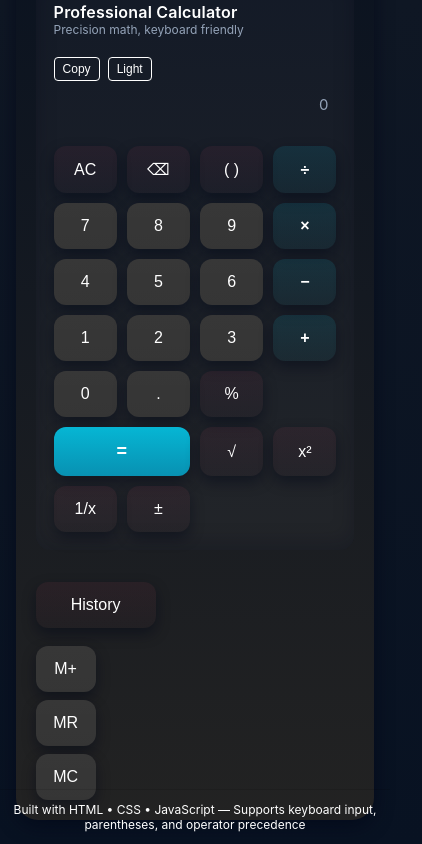
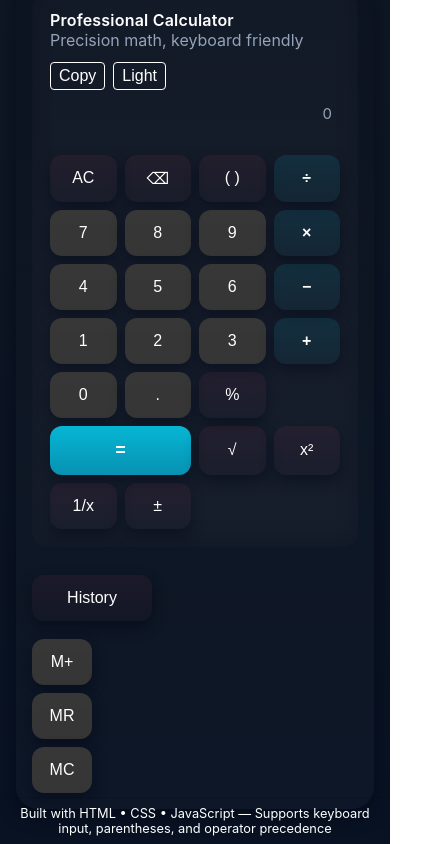
Before and after one commit to chuks2274/calculator, a website: page index.html in a window 390 px wide. Shown: the whole page, 422 px wide, since content can reach past the window. Drawn offline with Linux system fonts and the light colour scheme.

Commit message:
Fix calculator layout: center horizontally, responsive header and mobile display

```diff
--- a/css/style.css
+++ b/css/style.css
@@ -457,3 +457,126 @@ html.light .modal {
   align-items: center;
   flex-wrap: wrap; /* allows buttons to move below title on small screens */
 }
+
+
+
+
+
+
+
+
+
+ /* --- Outer wrapper --- */
+.wrap {
+  display: flex;
+  justify-content: center;   /* center horizontally */
+  align-items: flex-start;   /* flow naturally vertically on mobile */
+  flex-direction: column;
+  width: 100%;
+  padding: 1rem;
+  box-sizing: border-box;
+}
+
+/* Center vertically on desktop */
+@media (min-width: 721px) {
+  .wrap {
+    min-height: 100vh;
+    justify-content: center;  /* vertical centering */
+  }
+}
+
+/* --- Main calculator container --- */
+.calculator {
+  width: 100%;
+  max-width: 420px;           /* never exceed 420px */
+  display: grid;
+  grid-template-columns: 1fr 120px; /* screen + sidebar */
+  gap: 16px;
+  background: linear-gradient(180deg, var(--panel), rgba(255,255,255,0.02));
+  border-radius: 22px;
+  padding: 20px;
+  box-shadow: var(--btn-shadow);
+  box-sizing: border-box;
+  margin: 0 auto;             /* horizontal centering */
+  height: auto;
+}
+
+/* --- Screen / display area --- */
+.screen {
+  display: flex;
+  flex-direction: column;
+  gap: 0.5rem;
+  min-height: 120px; /* enough space for numbers on mobile */
+}
+
+.title, .small {
+  font-size: 1rem; /* readable on mobile */
+}
+
+/* --- Toprow (title + header buttons) --- */
+.toprow {
+  display: flex;
+  justify-content: space-between;
+  align-items: center;
+  flex-wrap: wrap; /* wrap buttons below title if narrow */
+  gap: 0.25rem;
+}
+
+/* --- Sidebar / memory buttons --- */
+.side {
+  display: flex;
+  flex-direction: column; /* stack vertically by default */
+  gap: 0.5rem;
+}
+
+.side > div {
+  display: flex;
+  flex-direction: column;
+  gap: 0.5rem;
+}
+
+/* Theme toggle buttons */
+.theme-toggle {
+  position: relative;
+  z-index: 10;
+}
+
+/* --- Keypad / Pad --- */
+.pad {
+  display: grid;
+  grid-template-columns: repeat(4, 1fr);
+  gap: 0.5rem;
+}
+
+/* --- Mobile adjustments --- */
+@media (max-width: 720px) {
+  .side {
+    flex-direction: column; /* stack buttons vertically */
+    gap: 0.5rem;
+  }
+}
+
+@media (max-width: 600px) {
+  .calculator {
+    display: grid;
+    grid-template-columns: 1fr; /* single column for mobile */
+    width: 100%;
+    max-width: 100vw;
+    gap: 12px;
+    padding: 16px;
+  }
+
+  .side {
+    width: 100%;  /* sidebar stacks below keypad */
+  }
+
+  .theme-toggle {
+    margin-top: 0.5rem;
+    width: 48%; /* two buttons sit side by side or wrap */
+  }
+
+  footer {
+    font-size: 0.8rem;
+    padding: 0.5rem;
+  }
+}
```
